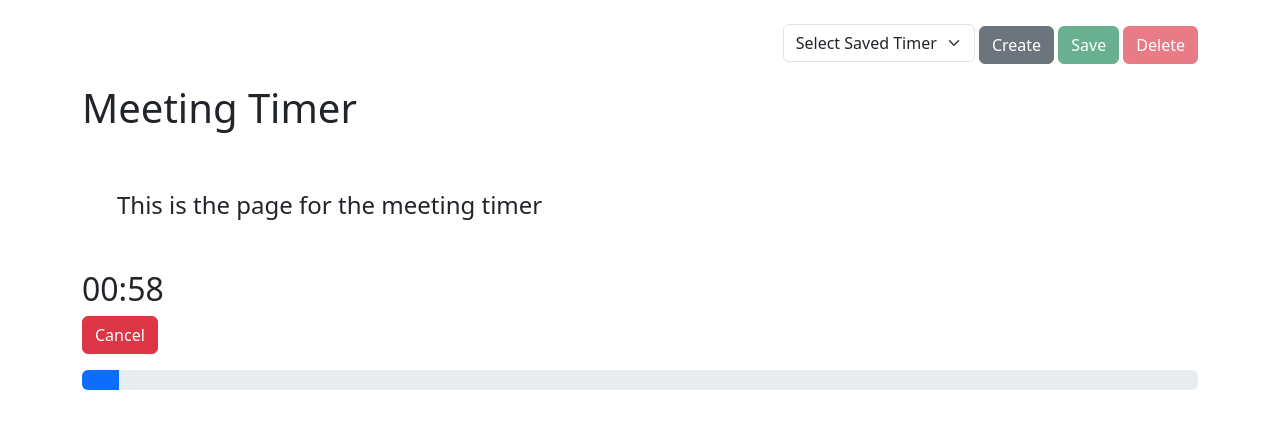
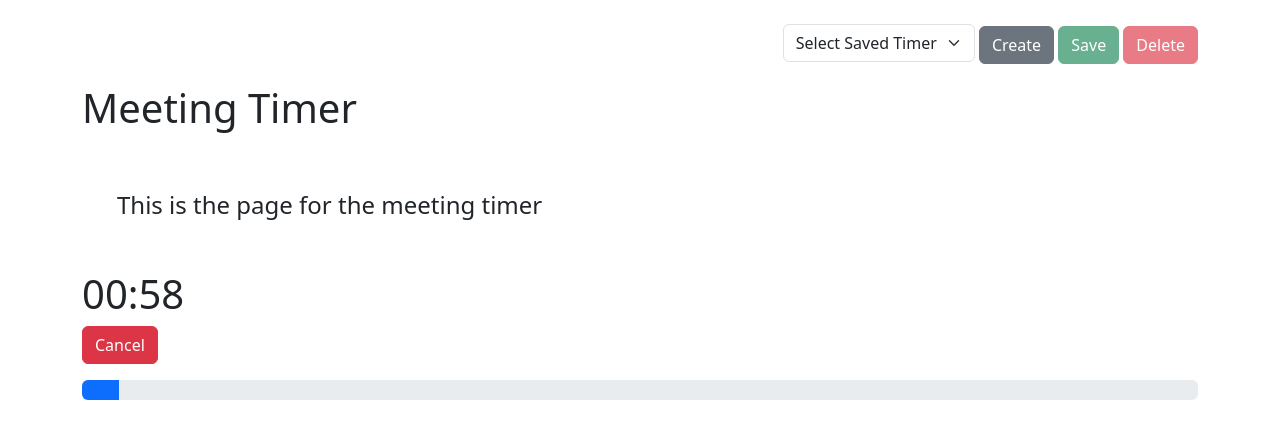
Before and after one commit to gilosborne/mytools, a plain HTML site: page meetingfacilitator.html in a window 1280 px wide. Both pictures are taken after a click on the button "Start Timer". Drawn offline with nearby package versions, Linux system fonts and the light colour scheme.

Commit message:
Update meetingfacilitator.html

```diff
--- a/meetingfacilitator.html
+++ b/meetingfacilitator.html
@@ -40,7 +40,7 @@
         </div>
 
         <div id="timer-running" class="d-none">
-            <h2 id="timer-display">00:00</h2>
+            <h1 id="timer-display">00:00</h1>
             <button class="btn btn-danger" onclick="cancelTimer()">Cancel</button>
         </div>
 
```
